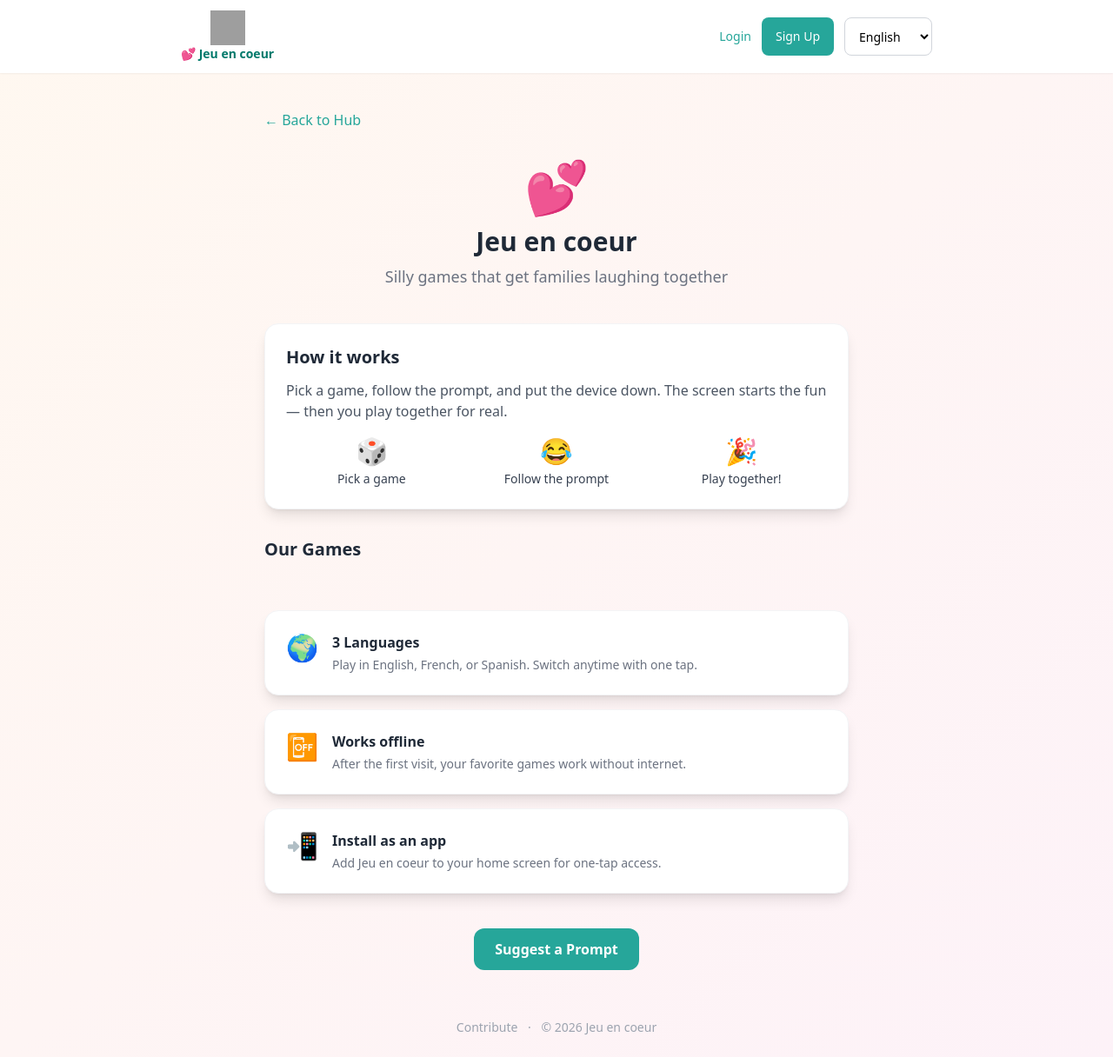
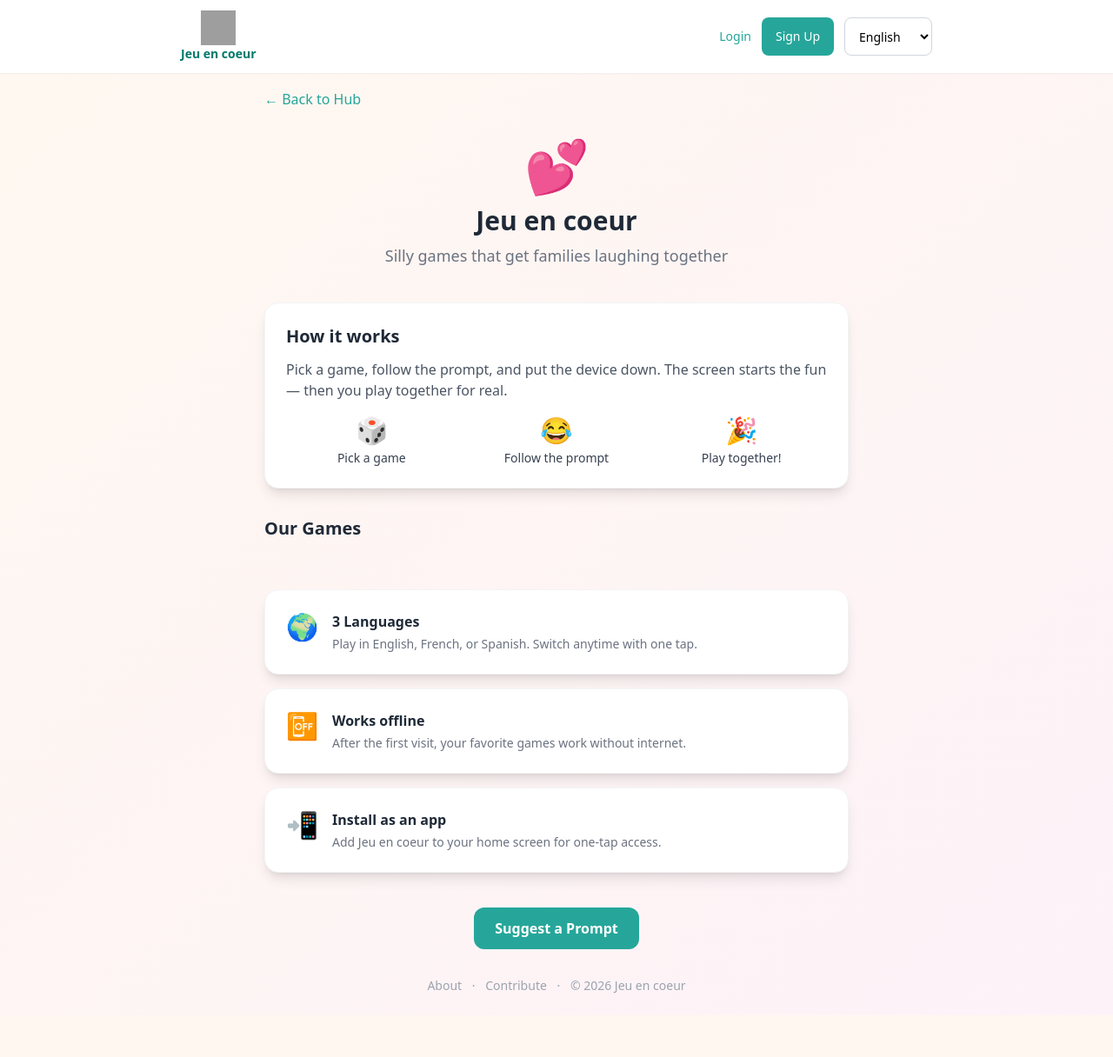
Before and after one commit to BastienH/jeuencoeur, a Django app: page /1/about/ in a window 1280 px wide. Shown: the whole page at 87% size. After the commit the page ends 1143 px from the top, so only its background shows below. Run offline with Django 5.2, Linux system fonts and the light colour scheme; data comes from the database, SQL or seed files in the repository; data that the repository does not hold is empty; grey boxes are pictures that could not be loaded.

Commit message:
Add About link to footer

```diff
--- a/templates/base.html
+++ b/templates/base.html
@@ -84,7 +84,7 @@
         <div class="max-w-4xl mx-auto px-4 py-3 flex items-center justify-between">
             <a href="/{{ lang }}/" class="flex flex-col items-center text-primary-dark hover:text-primary-dark">
                 <img src="{% static 'icons/icon.svg' %}" alt="" class="h-10 w-10">
-                <span class="text-sm font-bold whitespace-nowrap">💕 {% trans "Jeu en coeur" %}</span>
+                <span class="text-sm font-bold whitespace-nowrap">{% trans "Jeu en coeur" %}</span>
             </a>
             <div class="flex items-center gap-3">
                 {% if user.is_authenticated %}
@@ -119,7 +119,7 @@
         </div>
     </header>
 
-    <main class="max-w-4xl mx-auto px-4 py-8">
+    <main class="max-w-4xl mx-auto px-4 py-2">
         {% if messages %}
         <div class="mb-4">
             {% for message in messages %}
@@ -133,6 +133,8 @@
     </main>
 
     <footer class="text-center text-gray-400 text-sm py-6">
+        <a href="/{{ lang }}/about/" class="hover:text-primary">{% trans "About" %}</a>
+        <span class="mx-2">·</span>
         <a href="{% if genre %}/{{ lang }}/contribute/?game={{ genre.slug }}{% else %}/{{ lang }}/contribute/{% endif %}" class="hover:text-primary">{% trans "Contribute" %}</a>
         <span class="mx-2">·</span>
         &copy; {% now "Y" %} {% trans "Jeu en coeur" %}
```
